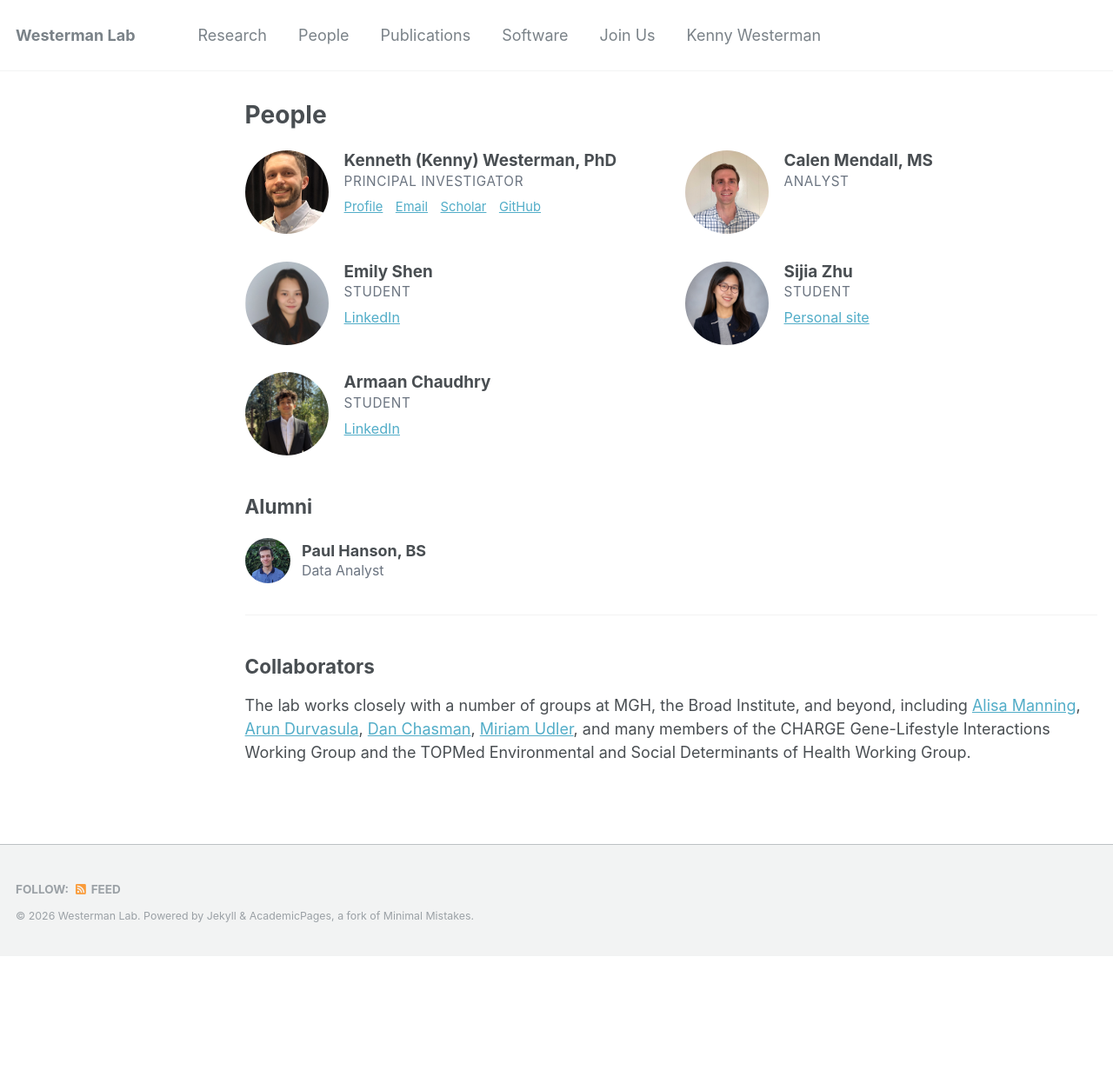
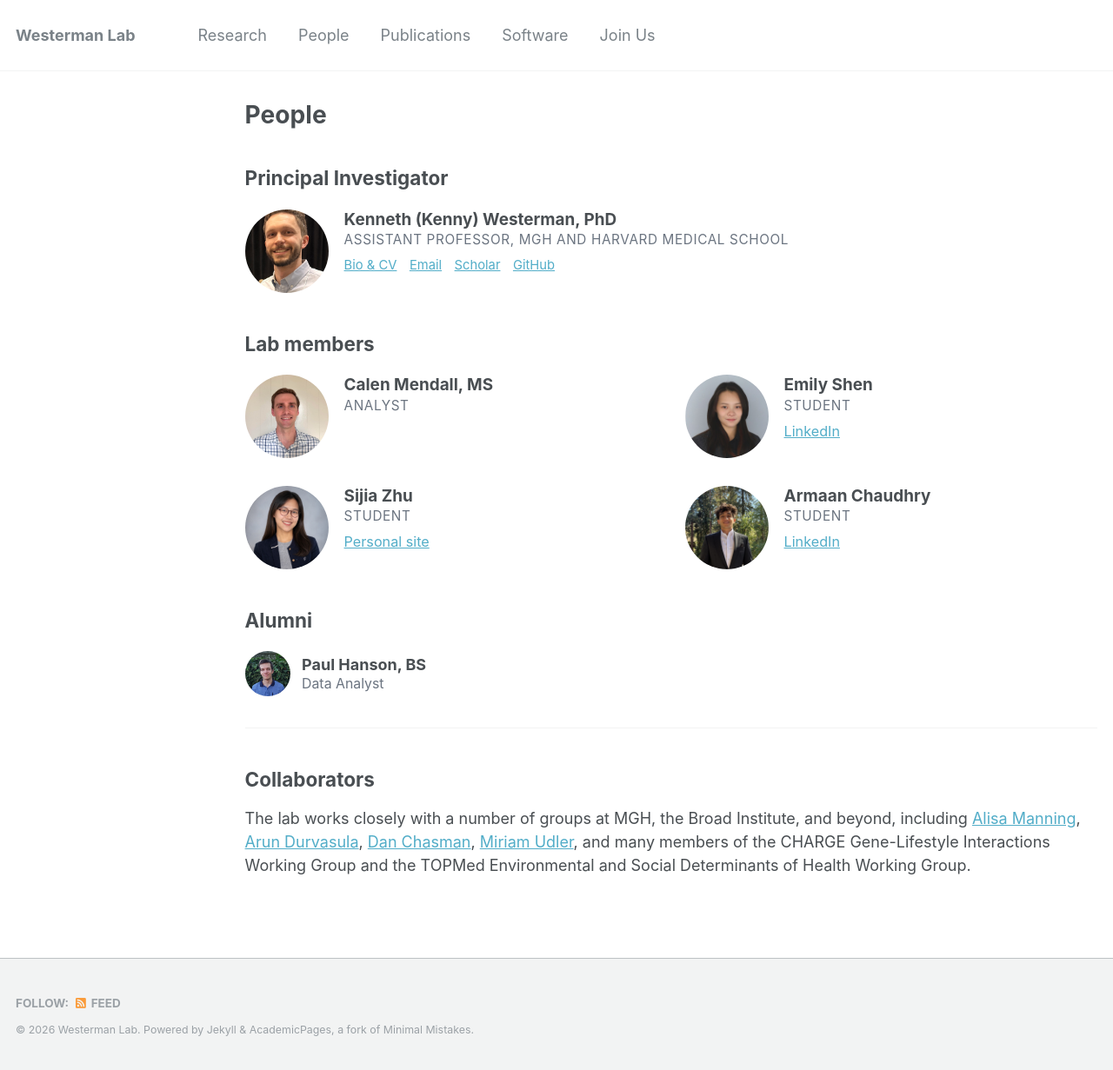
Before and after one commit to westerman-lab/westerman-lab.github.io, a Jekyll site: the page built from _pages/people.md, in a window 1280 px wide. Shown: the whole page at 87% size. Built offline with Jekyll 4.4.1, drawn with Linux system fonts in a browser that asks for light colours; before the commit the page ends 1100 px from its top, so only the background shows below that.

Commit message:
Group the People page into PI, lab members, and alumni sections
- Split _data/people.yml into pi, members, and alumni groups
- Factor the member card into _includes/person-card.html, shared by the PI
  and lab member sections
- Label the PI's site link "Bio & CV" and carry the appointment in the role
  line, since the section heading already names the role
- Drop the PI page from the nav; it is reached from the PI card

```diff
--- a/_data/navigation.yml
+++ b/_data/navigation.yml
@@ -15,5 +15,5 @@ main:
   - title: "Join Us"
     url: /join/
 
-  - title: "Kenny Westerman"
-    url: /pi/
+# The PI page (/pi/) is deliberately not in the nav. It is reached from the
+# Principal Investigator card on the People page.
--- /dev/null
+++ b/_includes/person-card.html
@@ -0,0 +1,32 @@
+{% comment %}
+Renders one person card for the People page.
+
+  person         a hash from _data/people.yml
+  website_label  optional label for the person.website link (default "Website")
+
+Blurbs go through markdownify so they can carry links; markdownify wraps its
+output in <p>, which is stripped to keep the card spacing tight.
+{% endcomment %}
+{% assign p = include.person %}
+<div class="person">
+  {% if p.image %}
+    <img class="person-photo" src="{{ p.image | prepend: '/images/' | prepend: base_path }}" alt="{{ p.name }}">
+  {% else %}
+    {% comment %} Drop any credential suffix ("…, PhD") before taking initials. {% endcomment %}
+    {% assign parts = p.name | split: ',' | first | split: ' ' %}
+    <div class="person-initials">{{ parts | first | slice: 0 }}{{ parts | last | slice: 0 }}</div>
+  {% endif %}
+  <div class="person-body">
+    <div class="person-name">{{ p.name }}</div>
+    <div class="person-role">{{ p.role }}</div>
+    {% if p.blurb and p.blurb != "" %}<div class="person-blurb">{{ p.blurb | markdownify | remove: '<p>' | remove: '</p>' }}</div>{% endif %}
+    <div class="person-links">
+      {% if p.website %}<a href="{{ p.website }}">{{ include.website_label | default: "Website" }}</a>{% endif %}
+      {% if p.email %}<a href="mailto:{{ p.email }}">Email</a>{% endif %}
+      {% if p.scholar %}<a href="{{ p.scholar }}">Scholar</a>{% endif %}
+      {% if p.github %}<a href="{{ p.github }}">GitHub</a>{% endif %}
+      {% if p.orcid %}<a href="{{ p.orcid }}">ORCID</a>{% endif %}
+      {% if p.linkedin %}<a href="{{ p.linkedin }}">LinkedIn</a>{% endif %}
+    </div>
+  </div>
+</div>
--- a/_pages/people.md
+++ b/_pages/people.md
@@ -8,7 +8,7 @@ author_profile: false
 {% include base_path %}
 
 <style>
-.people-grid { display: flex; flex-wrap: wrap; gap: 1.75em; margin: 1.5em 0 2.5em; }
+.people-grid { display: flex; flex-wrap: wrap; gap: 1.75em; margin: 1.25em 0 2.25em; }
 .person { display: flex; gap: 1em; flex: 1 1 22em; min-width: 20em; align-items: flex-start; }
 .person-photo { width: 96px; height: 96px; border-radius: 50%; object-fit: cover; flex-shrink: 0; }
 .person-initials { width: 96px; height: 96px; border-radius: 50%; flex-shrink: 0;
@@ -33,32 +33,19 @@ author_profile: false
 @media (max-width: 600px) { .alum { flex: 1 1 100%; min-width: 0; } }
 </style>
 
+## Principal Investigator
+
 <div class="people-grid">
-{% for p in site.data.people.current %}
-  <div class="person">
-    {% if p.image %}
-      <img class="person-photo" src="{{ p.image | prepend: '/images/' | prepend: base_path }}" alt="{{ p.name }}">
-    {% else %}
-      {% comment %} Drop any credential suffix ("…, PhD") before taking initials. {% endcomment %}
-      {% assign parts = p.name | split: ',' | first | split: ' ' %}
-      <div class="person-initials">{{ parts | first | slice: 0 }}{{ parts | last | slice: 0 }}</div>
-    {% endif %}
-    <div class="person-body">
-      <div class="person-name">{{ p.name }}</div>
-      <div class="person-role">{{ p.role }}</div>
-      {% comment %} markdownify so blurbs can use links and emphasis; it wraps
-         output in <p>, which we strip to keep the card spacing. {% endcomment %}
-      {% if p.blurb and p.blurb != "" %}<div class="person-blurb">{{ p.blurb | markdownify | remove: '<p>' | remove: '</p>' }}</div>{% endif %}
-      <div class="person-links">
-        {% if p.website %}<a href="{{ p.website }}">Profile</a>{% endif %}
-        {% if p.email %}<a href="mailto:{{ p.email }}">Email</a>{% endif %}
-        {% if p.scholar %}<a href="{{ p.scholar }}">Scholar</a>{% endif %}
-        {% if p.github %}<a href="{{ p.github }}">GitHub</a>{% endif %}
-        {% if p.orcid %}<a href="{{ p.orcid }}">ORCID</a>{% endif %}
-        {% if p.linkedin %}<a href="{{ p.linkedin }}">LinkedIn</a>{% endif %}
-      </div>
-    </div>
-  </div>
+{% for p in site.data.people.pi %}
+  {% include person-card.html person=p website_label="Bio & CV" %}
+{% endfor %}
+</div>
+
+## Lab members
+
+<div class="people-grid">
+{% for p in site.data.people.members %}
+  {% include person-card.html person=p %}
 {% endfor %}
 </div>
 
```
Also changed, not shown: _data/people.yml (+19 -10 lines).
